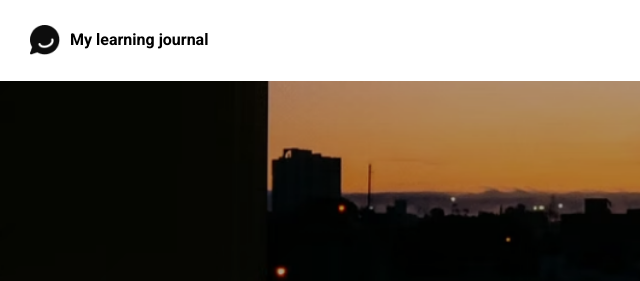
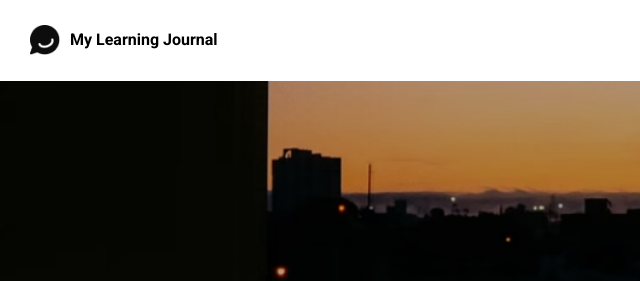
Before and after one commit to fulyaertay/responsive-design-practices, a website built with Vite: page 4-journal-site/index.html in a window 1280 px wide. Shown: the top 281 px of the page, 0-640 px from the left. Built offline with nearby package versions, Linux system fonts and the light colour scheme.

Commit message:
edited title

```diff
--- a/4-journal-site/index.html
+++ b/4-journal-site/index.html
@@ -19,7 +19,7 @@
       <div class="logo-text-home">
         <div class="logo-text">
           <img class="logo" src="./images/logo.png" />
-          <h4 class="head">My learning journal</h4>
+          <h4 class="head">My Learning Journal</h4>
         </div>
         <div class="home-about">
           <h4 class="head">Home</h4>
```
